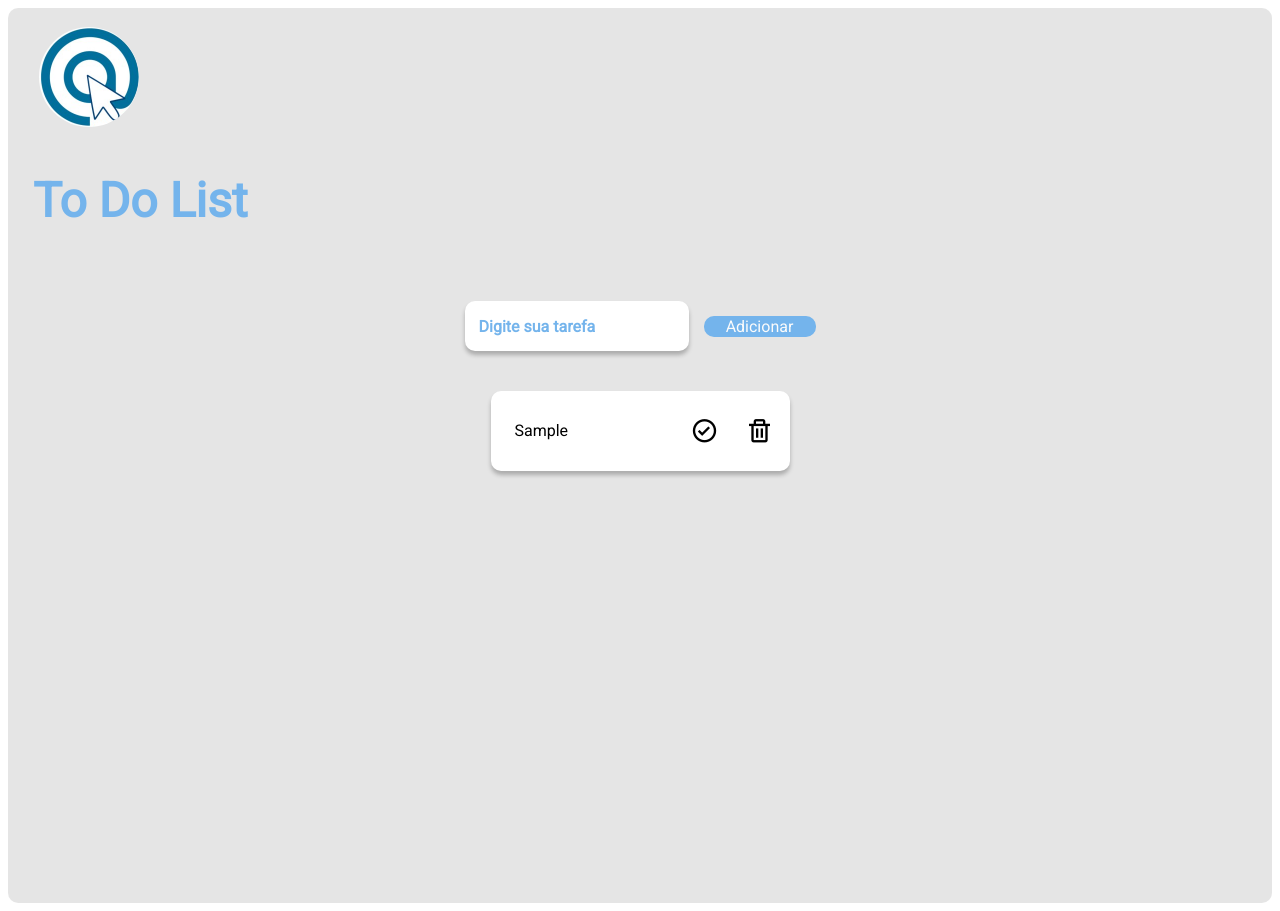
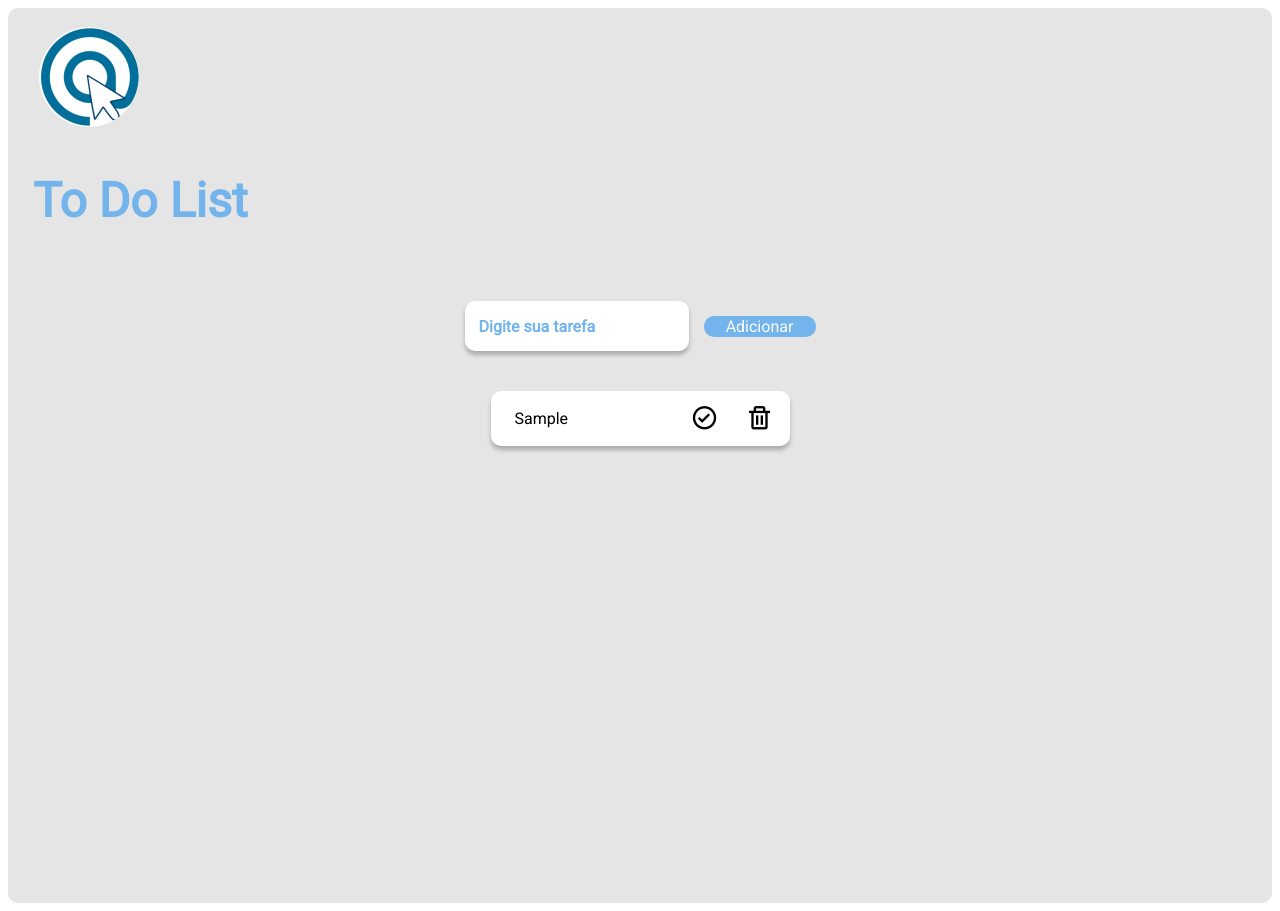
Before and after one commit to YasminSouzaL/infoalto, a React (Vite) app: page / in a window 1280 px wide. Both pictures are taken after typing "Sample" into the empty fields and a click on the button "Adicionar". Built offline with nearby package versions, Linux system fonts and the light colour scheme.

Commit message:
ckeck...?

```diff
--- a/src/App.jsx
+++ b/src/App.jsx
@@ -70,10 +70,8 @@ function App() {
       <Spacer />
       <Flex direction="column">
         {tarefas.map((tarefa, index) => (
-          <Item checked={tarefa.checked} key={tarefa.id}>
-            <p>
-              {tarefa}
-            </p>
+          <Item key={tarefa}>
+            {tarefa}
             <Flex direction="row">
               <button onClick={() => checkTarefa(index)}>
                 <i class="bx bx-check-circle"></i>
```
